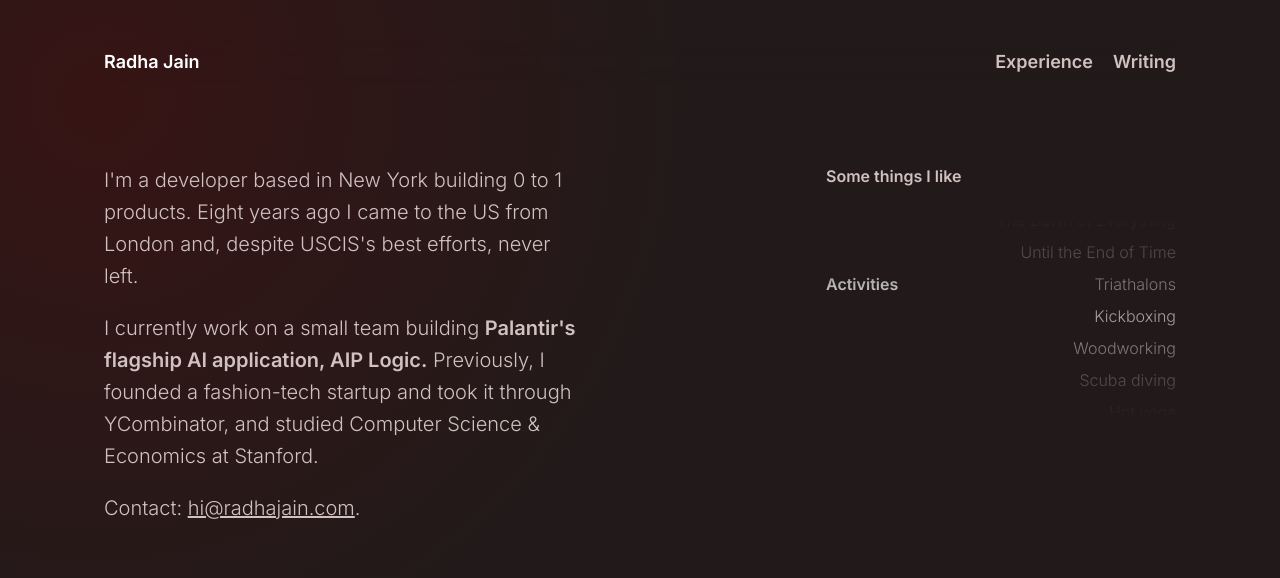
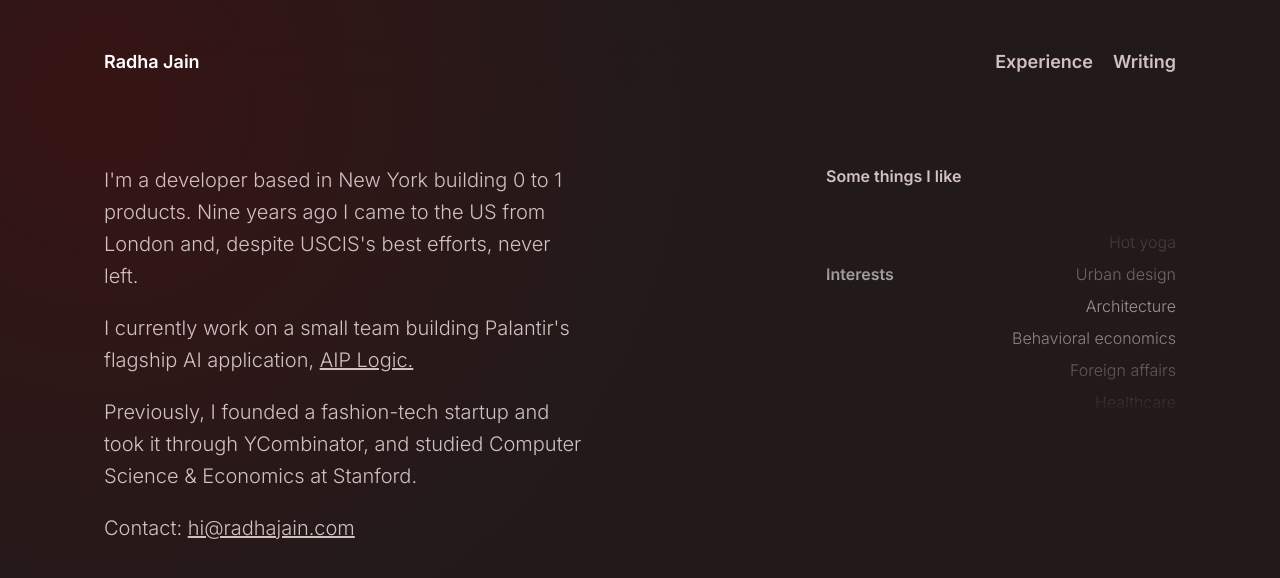
Before and after one commit to radhajain/rj-portfolio, a Next.js app: page / in a window 1280 px wide. Shown: the top 578 px of the page. Built offline with nearby package versions, Linux system fonts and the light colour scheme.

Commit message:
Remove categories

```diff
--- a/package.json
+++ b/package.json
@@ -21,7 +21,7 @@
   "devDependencies": {
     "@types/eslint": "^8.44.7",
     "@types/node": "^18.17.0",
-    "@types/react": "^18.2.37",
+    "@types/react": "^18.3.3",
     "@types/react-dom": "^18.2.15",
     "@typescript-eslint/eslint-plugin": "^6.11.0",
     "@typescript-eslint/parser": "^6.11.0",
--- a/src/_components/InfiniteScrollList.module.css
+++ b/src/_components/InfiniteScrollList.module.css
@@ -1,19 +1,36 @@
 .animateScrollContainer {
   @apply relative overflow-hidden;
-    mask-image: linear-gradient(to bottom, rgba(0, 0, 0, 0) 5%, rgb(0, 0, 0) 50%, rgb(0, 0, 0) 50%, rgba(0, 0, 0, 0) 95%);
+  mask-image: linear-gradient(
+    to bottom,
+    rgba(0, 0, 0, 0) 5%,
+    rgb(0, 0, 0) 50%,
+    rgb(0, 0, 0) 50%,
+    rgba(0, 0, 0, 0) 95%
+  );
 }
-
 
 @keyframes scroll {
   0% {
-        transform: translateY(calc((0.5 * var(--scroll-container-height, 224px)) - var(--item-height, 152px) - 8px));
+    transform: translateY(
+      calc(
+        (0.5 * var(--scroll-container-height, 224px)) -
+          var(--item-height, 152px) - 8px
+      )
+    );
   }
   100% {
-        transform: translateY(calc(-100% + var(--item-height, 152px) + (var(--scroll-container-height, 224px) * 0.5)));
+    transform: translateY(
+      calc(
+        -100% + var(--item-height, 152px) + (var(
+                --scroll-container-height,
+                224px
+              ) * 0.5)
+      )
+    );
   }
 }
 
 .animateScroll {
   @apply flex flex-col gap-5 xs:gap-2;
-    animation: scroll 10s linear infinite;
+  animation: scroll 7s linear infinite;
 }
--- a/src/app/page.tsx
+++ b/src/app/page.tsx
@@ -10,19 +10,22 @@ export default function HomePage() {
         <div className=" flex min-w-full flex-1 flex-col gap-5 text-xl leading-8 sm:min-w-[400px]">
           <div>
             I&apos;m a developer based in New York building 0 to 1 products.
-            Eight years ago I came to the US from London and, despite
+            Nine years ago I came to the US from London and, despite
             USCIS&apos;s best efforts, never left.
           </div>
           <div>
-            I currently work on a small team building{" "}
+            I currently work on a small team building Palantir&apos;s flagship
+            AI application,{" "}
             <a
-              href="https://www.palantir.com/docs/foundry/logic/overview/"
-              className="font-semibold hover:text-secondary"
+              href="https://www.palantir.com/platforms/aip/"
+              className="underline hover:text-secondary"
               rel="none"
               target="_blank"
             >
-              Palantir&apos;s flagship AI application, AIP Logic.
-            </a>{" "}
+              AIP Logic.
+            </a>
+          </div>
+          <div>
             Previously, I founded a fashion-tech startup and took it through
             YCombinator, and studied Computer Science & Economics at Stanford.
           </div>
@@ -34,7 +37,6 @@ export default function HomePage() {
             >
               hi@radhajain.com
             </a>
-            .
           </div>
         </div>
         <div className="flex flex-1 justify-start md:justify-end">
@@ -60,12 +62,12 @@ function renderRecommendation({ category, items }: CategoryRecommendations) {
   return (
     <div
       key={category}
-      className="align-center xs:h-[152px] xs:flex-row flex flex-col flex-wrap justify-end gap-5 sm:flex-nowrap"
+      className="align-center flex flex-col flex-wrap justify-end gap-5 xs:h-[152px] xs:flex-row sm:flex-nowrap"
     >
       <div className="flex-1 text-left font-semibold text-secondary">
         {category}
       </div>
-      <div className="text-sage flex-2 xs:text-right flex flex-col gap-2 opacity-80">
+      <div className="text-sage flex-2 flex flex-col gap-2 opacity-80 xs:text-right">
         {items.map((item) => (
           <div key={item}>{item}</div>
         ))}
@@ -75,26 +77,7 @@ function renderRecommendation({ category, items }: CategoryRecommendations) {
 }
 
 const recommendations: readonly CategoryRecommendations[] = [
-  {
-    category: "Movies",
-    items: [
-      "Apolcapyse Now",
-      "The Talented Mr Ripley",
-      "Gone girl",
-      "American psycho",
-      "City of God",
-    ],
-  },
-  {
-    category: "Cities",
-    items: [
-      "Montpellier, FR",
-      "Buenos Aires, AR",
-      "Ho Chi Minh City, VN",
-      "Bergen, NO",
-      "Havana, CU",
-    ],
-  },
+  // Essays?, with links
   {
     category: "Books",
     items: [
@@ -108,21 +91,11 @@ const recommendations: readonly CategoryRecommendations[] = [
   {
     category: "Activities",
     items: [
-      "Triathalons",
+      "Road biking",
       "Kickboxing",
       "Woodworking",
       "Scuba diving",
       "Hot yoga",
-    ],
-  },
-  {
-    category: "Museums",
-    items: [
-      "Wallace Collection",
-      "Designmuseum Danmark",
-      "War remnants museum",
-      "The Vasa Museum",
-      "Real Alcazar de Sevilla",
     ],
   },
   {
@@ -132,7 +105,7 @@ const recommendations: readonly CategoryRecommendations[] = [
       "Architecture",
       "Behavioral economics",
       "Foreign affairs",
-      "Interior design",
+      "Healthcare",
     ],
   },
 ];
```
Also changed, not shown: 1 other file (tests, documents, lock files or other folders). Lines whose indentation alone changed are shown as unchanged.
